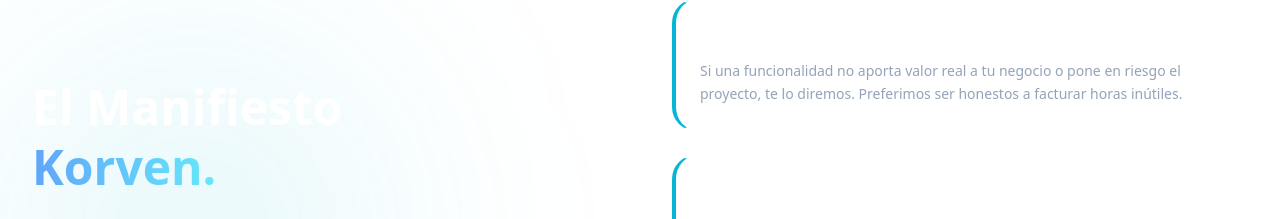
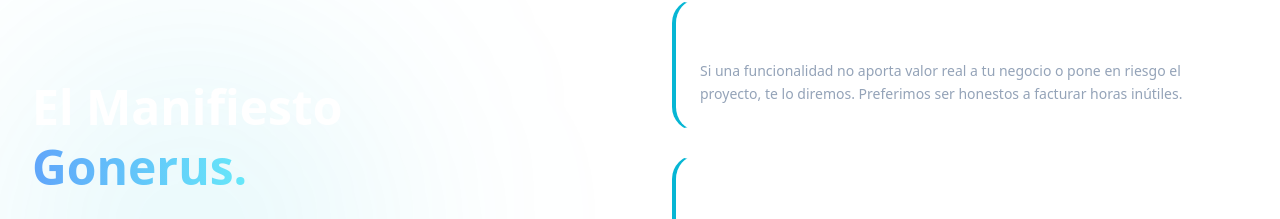
Before and after one commit to gonzalomprada/korven-web, a React (Vite) app: page / in a window 1280 px wide. Shown: the part 4073-4292 px from the top of the page. Built offline with nearby package versions, Linux system fonts and the light colour scheme.

Commit message:
Update Manifesto.jsx

```diff
--- a/src/components/Manifesto.jsx
+++ b/src/components/Manifesto.jsx
@@ -33,7 +33,7 @@ const Manifesto = () => {
           >
             <h2 className="text-5xl font-extrabold text-white mb-6 leading-tight">
               El Manifiesto <br />
-              <span className="text-transparent bg-clip-text bg-gradient-to-r from-blue-400 to-cyan-300">Korven.</span>
+              <span className="text-transparent bg-clip-text bg-gradient-to-r from-blue-400 to-cyan-300">Gonerus.</span>
             </h2>
             <p className="text-xl text-slate-300 leading-relaxed">
               Nacimos como respuesta a las agencias tradicionales lentas y burocráticas. Creemos en una ingeniería de software que sea ágil, transparente y, sobre todo, rentable para quien la contrata.
```
